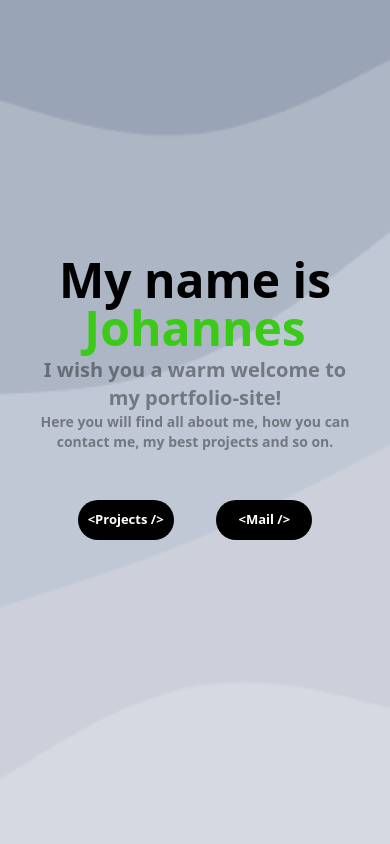
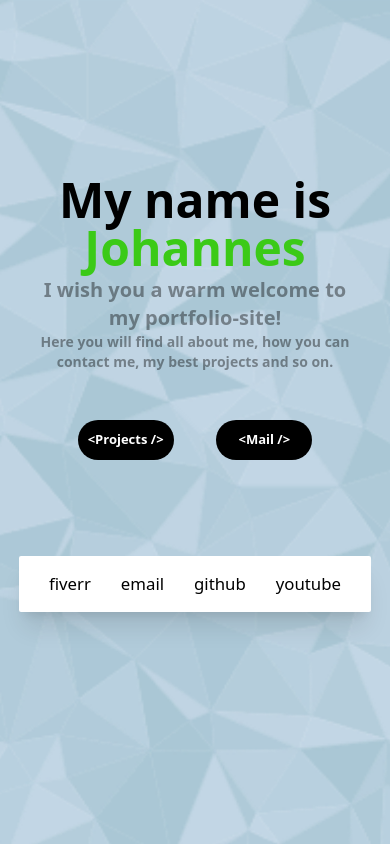
Before and after one commit to johanneskungen/portfolio, a React (Create React App) app: page / in a window 390 px wide. Shown: the top 844 px of the page. Built offline with nearby package versions, Linux system fonts and the light colour scheme.

Commit message:
Finall changes!

```diff
--- a/src/Home.js
+++ b/src/Home.js
@@ -1,6 +1,6 @@
 import React from "react";
 import { motion, useAnimation } from "framer-motion";
-import wave from './assets/wave.png'
+import wave from './assets/smbackground.png'
 import Svg from './Svg'
 
 function Home({ setPage }) {
@@ -20,10 +20,10 @@ function Home({ setPage }) {
       <div className="hidden md:block absolute top-0 left-0 -z-10">
         <Svg />
       </div>
-      <img src={wave} alt="background" className="md:hidden absolute -z-10 h-[120vh] w-[100vw] top-0 left-0"/>
+      <img src={wave} alt="background" className="md:hidden absolute object-cover -z-10 h-[120vh] w-[100vw] top-0 left-0"/>
 
       <motion.div
-        initial={{ y: -600 }}
+        initial={{ y: -650 }}
         animate={{
           y: 0,
           transition: {
@@ -37,7 +37,7 @@ function Home({ setPage }) {
         className="overflow-x-clip w-screen h-screen flex flex-col items-center"
       >
 
-        <h1 className="text-center text-5xl font-bold mt-64">
+        <h1 className="text-center text-5xl font-bold mt-44 md:mt-72">
           My name is <span className="gr">Johannes</span>
         </h1>
         <p className="text-black/40 font-semibold text-xl mx-10 text-center mt-1">
@@ -60,6 +60,12 @@ function Home({ setPage }) {
             </button>
           </div>
         </div>
+        <div className="flex w-[22rem] md:w-[30rem] mt-24 md:mt-44 justify-evenly items-center rounded-sm shadow-xl text-[1.05rem] bg-white h-14">
+          <a href="https://www.fiverr.com/share/lLR44e">fiverr</a>
+          <a href="mailto:johannes.foretag@gmail.com">email</a>
+          <a href="https://github.com/johanneskungen">github</a>
+          <a href="https://youtube.com">youtube</a>
+        </div>
       </motion.div>
     </motion.div>
   );
--- a/src/Project2.js
+++ b/src/Project2.js
@@ -36,17 +36,12 @@ function Project2({ setPage }) {
             >
               <div className="w-[93%] md:w-[80%] lg:w-[62%] xl:w-[55rem] flex flex-col">
                 <h2 className="font-semibold text-center text-xl mt-4">
-                  My favourite project so far
+                  Weather comparer
                 </h2>
                 <br></br>
                 <p>
-                  The amazon scanner is a project that I built a few months ago.
-                  It is an application where the user can type in an amazon url
-                  with a product that they want to watch. The user also specifies
-                  an amount which will trigger a function that send them a email
-                  when the price is below. The amazon scanner runs its scraping
-                  function every 30 minutes.<br></br>
-                  <br></br>The amazon scanner is built with Node JS on the backend
+                  The weather comparer is a site that I built some weeks ago. The user enters their country and city, then it will scrape three of the biggest weather sites in sweden and compare the results.<br></br>
+                  <br></br>The weather comparer is built with Node JS on the backend
                   with a tool called Puppeteer for scraping. The frontend is built
                   with React JS combined with many different libraries and
                   concepts such as Axios, React-Icons, States, custom Hooks and
--- a/src/index.css
+++ b/src/index.css
@@ -1,10 +1,6 @@
 @tailwind base;
 @tailwind components;
 @tailwind utilities;
-
-@layer base{
-
-}
 
 *{
     -ms-overflow-style: none;
```
Also changed, not shown: src/assets/smbackground.png (added).
